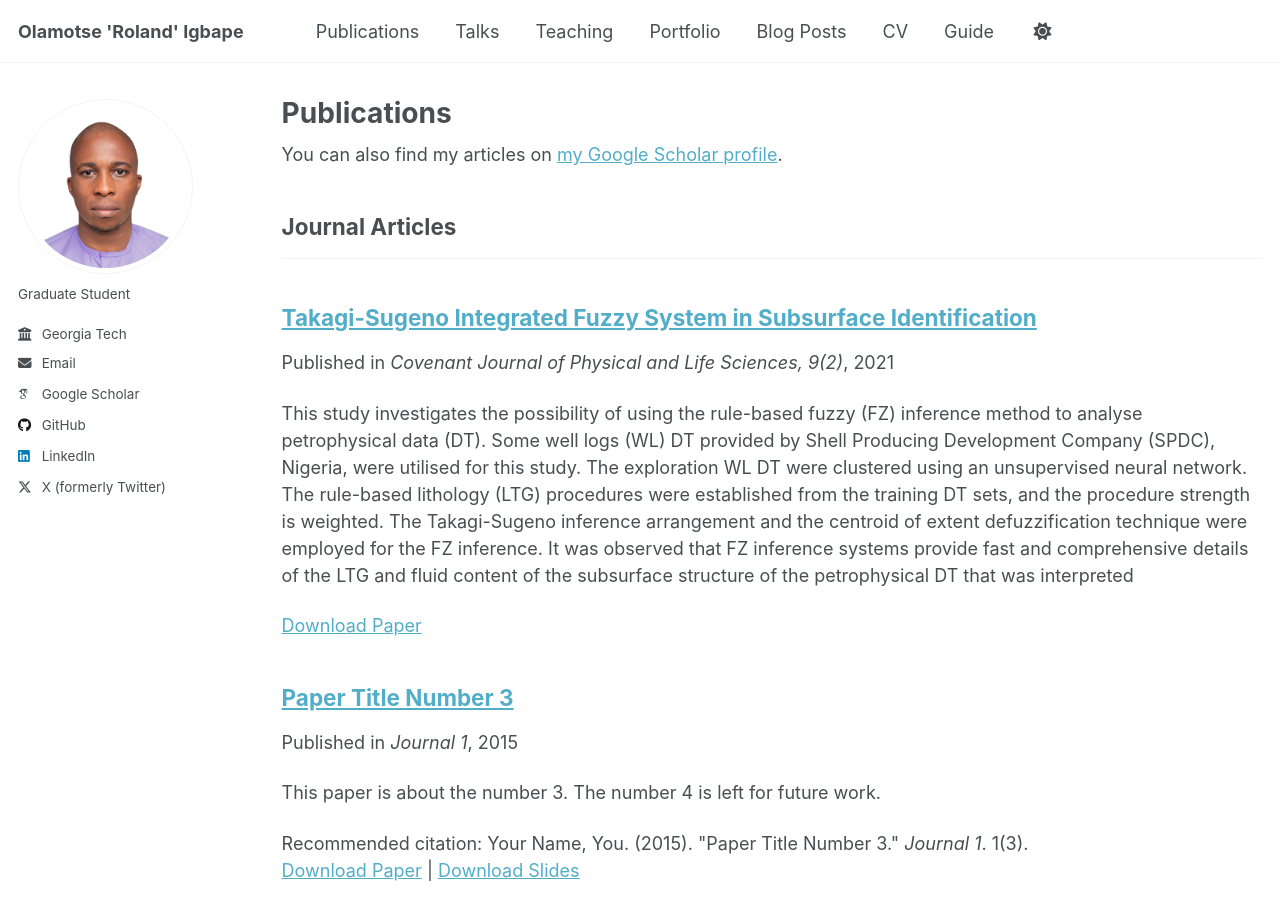
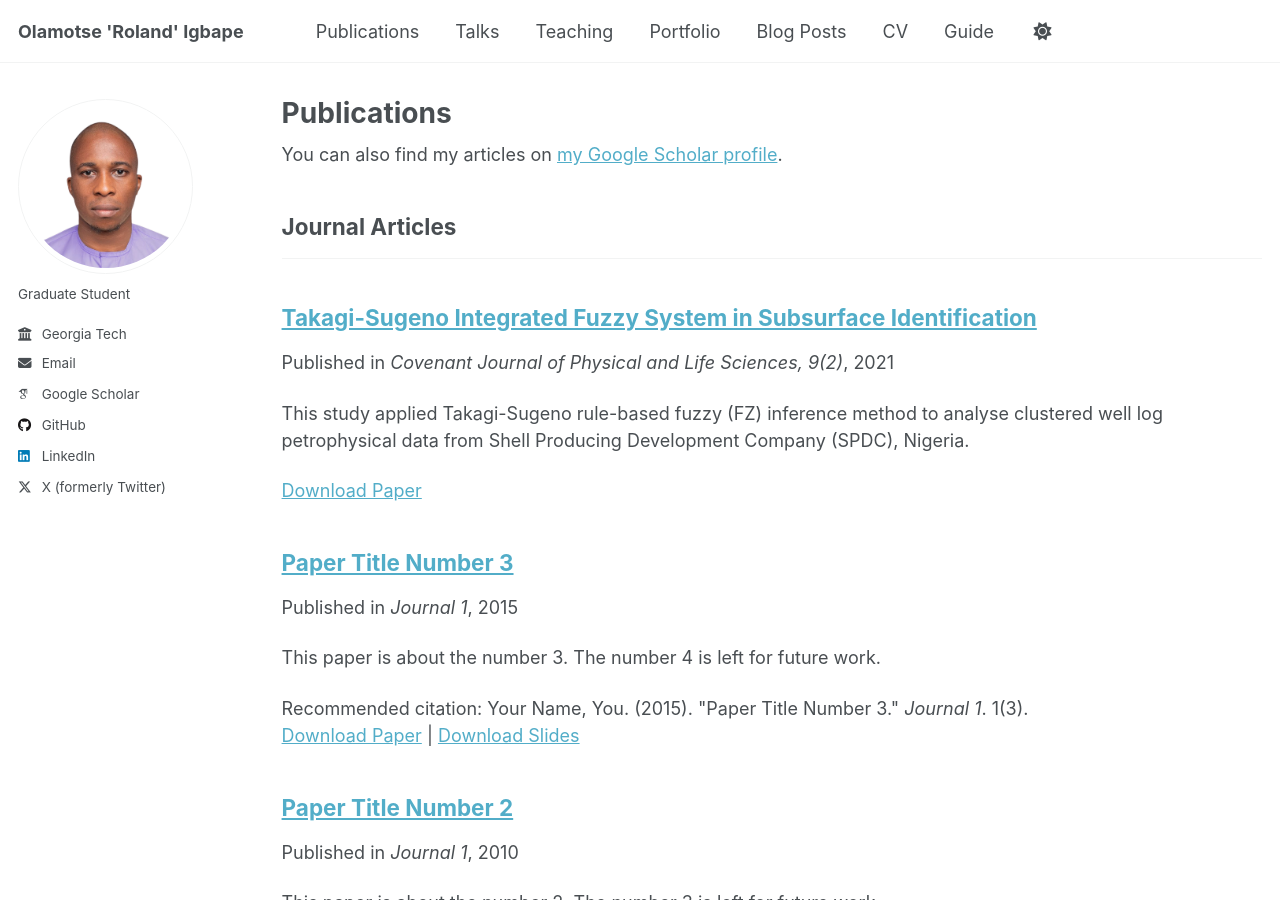
Before and after one commit to oigbape/oigbape.github.io, a Jekyll site: the page built from _pages/publications.html, in a window 1280 px wide and 900 px high. Built offline with Jekyll 4.4.1, drawn with Linux system fonts in a browser that asks for light colours; some web fonts are replaced.

Commit message:
Update 2021-12-23-TakagiSugeno-Integrated-FuzzySystem.md

```diff
--- a/_publications/2021-12-23-TakagiSugeno-Integrated-FuzzySystem.md
+++ b/_publications/2021-12-23-TakagiSugeno-Integrated-FuzzySystem.md
@@ -3,7 +3,7 @@ title: "Takagi-Sugeno Integrated Fuzzy System in Subsurface Identification"
 collection: publications
 category: manuscripts
 permalink: /publication/2021-12-23-TakagiSugeno-Integrated-FuzzySystem
-excerpt: 'This study investigates the possibility of using the rule-based fuzzy (FZ) inference method to analyse petrophysical data (DT). Some well logs (WL) DT provided by Shell Producing Development Company (SPDC), Nigeria, were utilised for this study. The exploration WL DT were clustered using an unsupervised neural network. The rule-based lithology (LTG) procedures were established from the training DT sets, and the procedure strength is weighted. The Takagi-Sugeno inference arrangement and the centroid of extent defuzzification technique were employed for the FZ inference. It was observed that FZ inference systems provide fast and comprehensive details of the LTG and fluid content of the subsurface structure of the petrophysical DT that was interpreted'
+excerpt: 'This study applied Takagi-Sugeno rule-based fuzzy (FZ) inference method to analyse clustered well log petrophysical data from Shell Producing Development Company (SPDC), Nigeria.'
 date: 2021-12-23
 venue: 'Covenant Journal of Physical and Life Sciences, 9(2)'
 slidesurl: #'http://academicpages.github.io/files/slides1.pdf'
```
